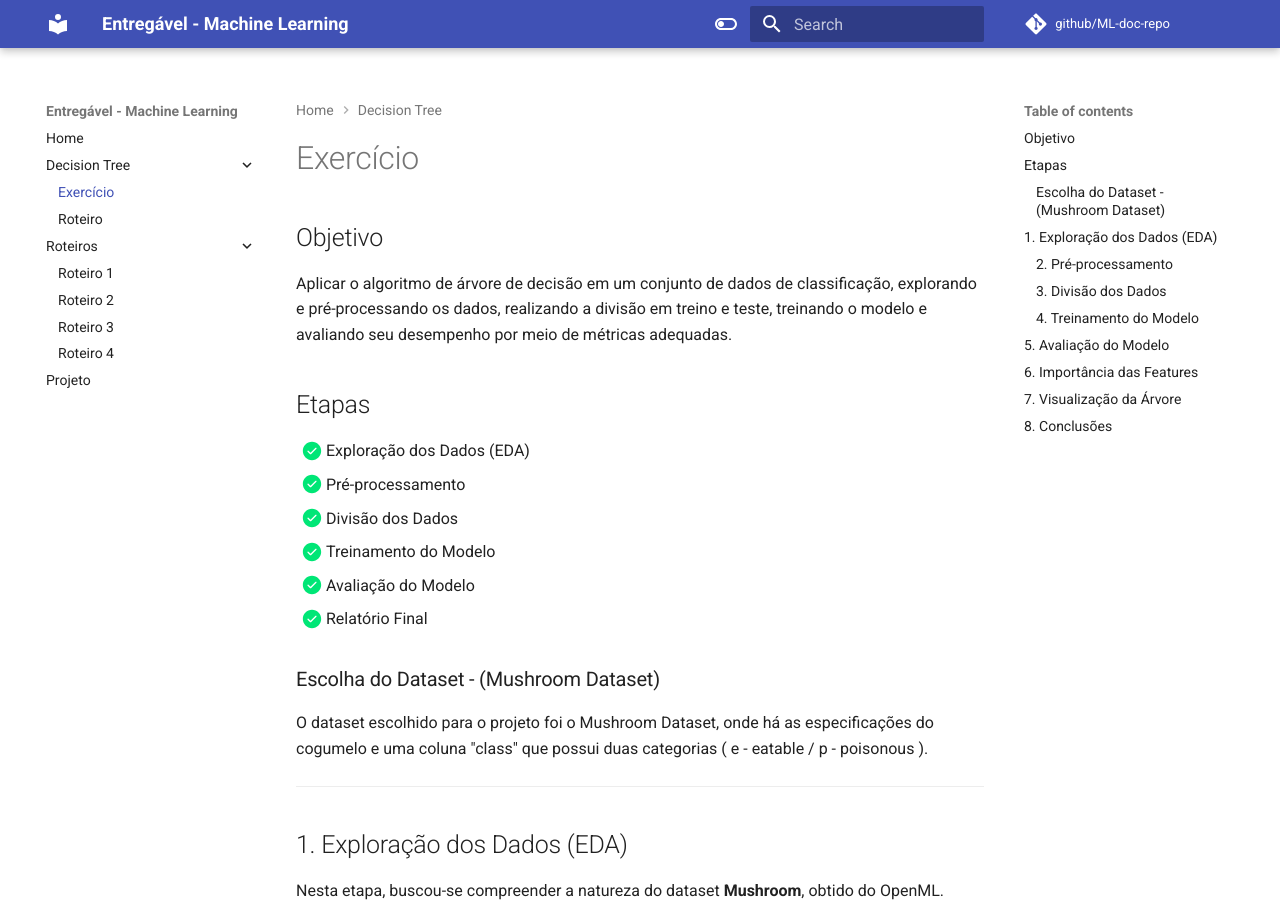
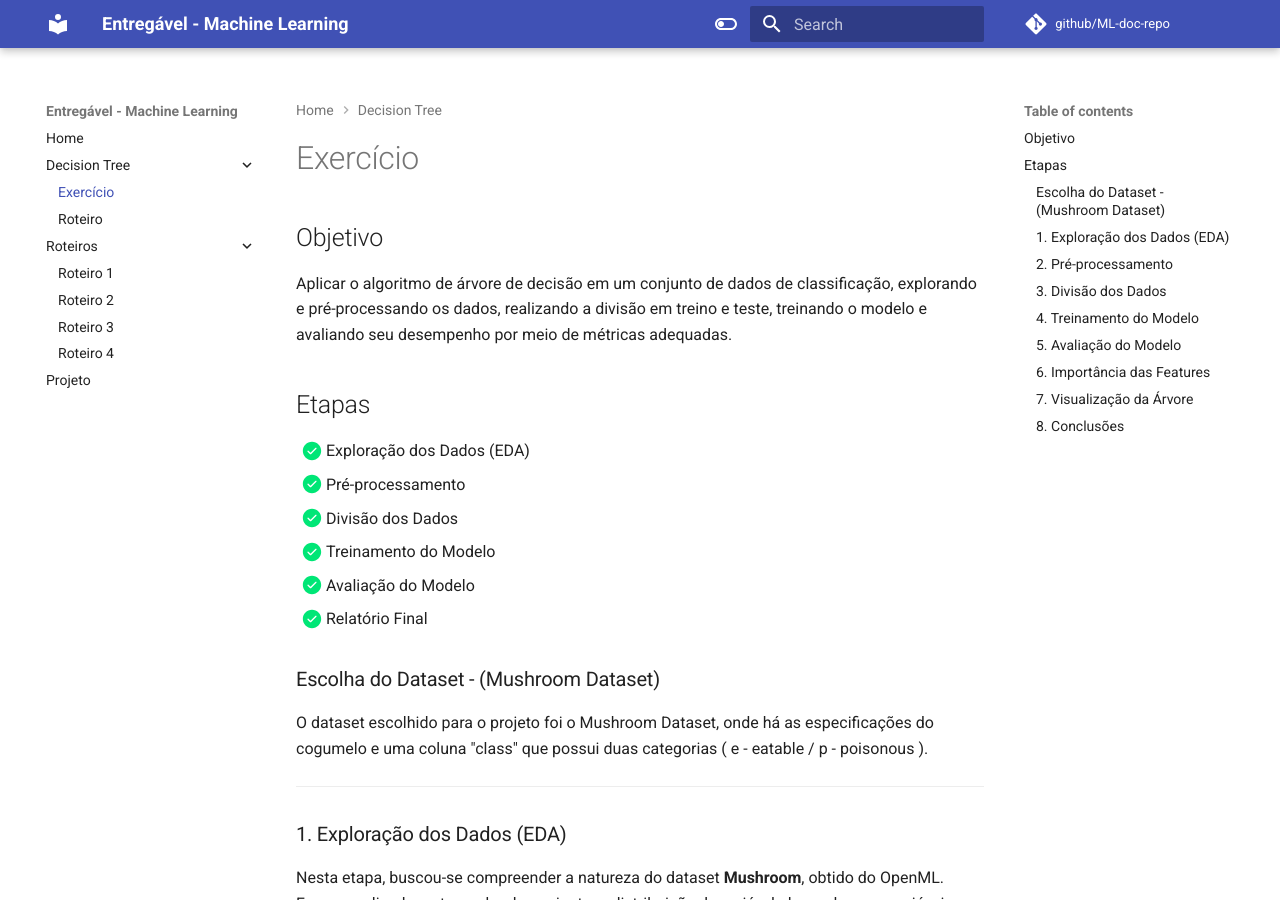
Before and after one commit to araujozb/ML-doc-repo, an MkDocs documentation site: the page built from docs/decision-tree/exercicio/main.md, in a window 1280 px wide and 900 px high. Built offline with MkDocs 1.6.1 and Material for MkDocs 9.7.7, drawn with Linux system fonts in a browser that asks for light colours; comment, search, counter and statistics services are not loaded.

Commit message:
ajuste-final

```diff
--- a/docs/decision-tree/exercicio/main.md
+++ b/docs/decision-tree/exercicio/main.md
@@ -21,7 +21,7 @@ O dataset escolhido para o projeto foi o Mushroom Dataset, onde há as especific
 ---
 
 
-## 1. Exploração dos Dados (EDA)
+### 1. Exploração dos Dados (EDA)
 Nesta etapa, buscou-se compreender a natureza do dataset **Mushroom**, obtido do OpenML.
 Foram analisados o tamanho do conjunto, a distribuição da variável alvo e algumas variáveis descritivas, com apoio de estatísticas e gráficos.
 
@@ -154,7 +154,7 @@ O modelo foi ajustado com o conjunto de treino e gerou previsões para o conjunt
 
 ---
 
-## 5. Avaliação do Modelo
+### 5. Avaliação do Modelo
 
 O desempenho do modelo foi medido por métricas de acurácia, precisão, recall e F1-score, além da matriz de confusão.
 
@@ -201,7 +201,7 @@ O desempenho do modelo foi medido por métricas de acurácia, precisão, recall
 
 ---
 
-## 6. Importância das Features
+### 6. Importância das Features
 
 Foram analisadas as variáveis que mais contribuíram para a redução de impureza nos nós da árvore.
 
@@ -243,7 +243,7 @@ Foram analisadas as variáveis que mais contribuíram para a redução de impure
 
 ---
 
-## 7. Visualização da Árvore
+### 7. Visualização da Árvore
 
 Para melhor interpretabilidade, foi gerada uma visualização dos quatro primeiros níveis da árvore, evitando excesso de ramificações.
 
@@ -278,7 +278,7 @@ Para melhor interpretabilidade, foi gerada uma visualização dos quatro primeir
 
 ---
 
-## 8. Conclusões
+### 8. Conclusões
 
 - O modelo obteve **100% de acurácia**, mas isso não é overfitting, e sim reflexo de um dataset **sem ruído** e **determinístico**.
 - O pré-processamento simples (imputação da moda + One-Hot Encoding) foi suficiente.
```
